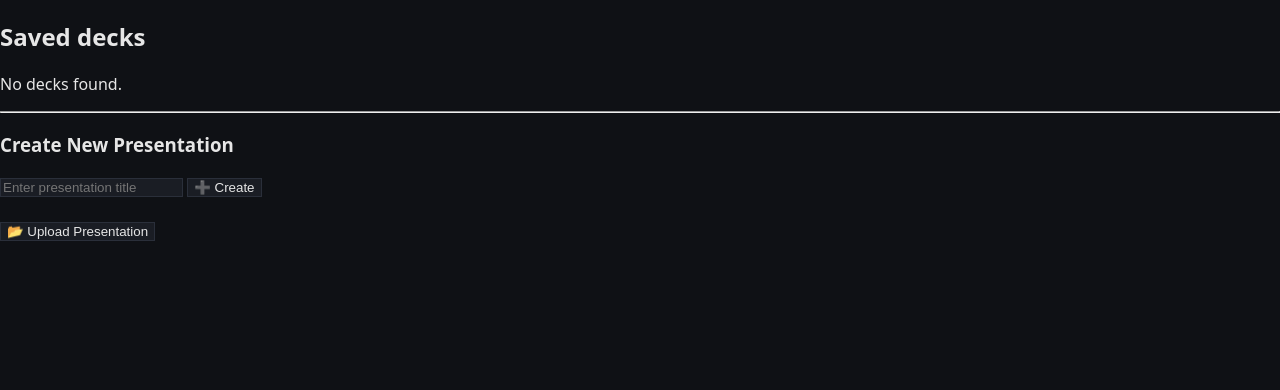
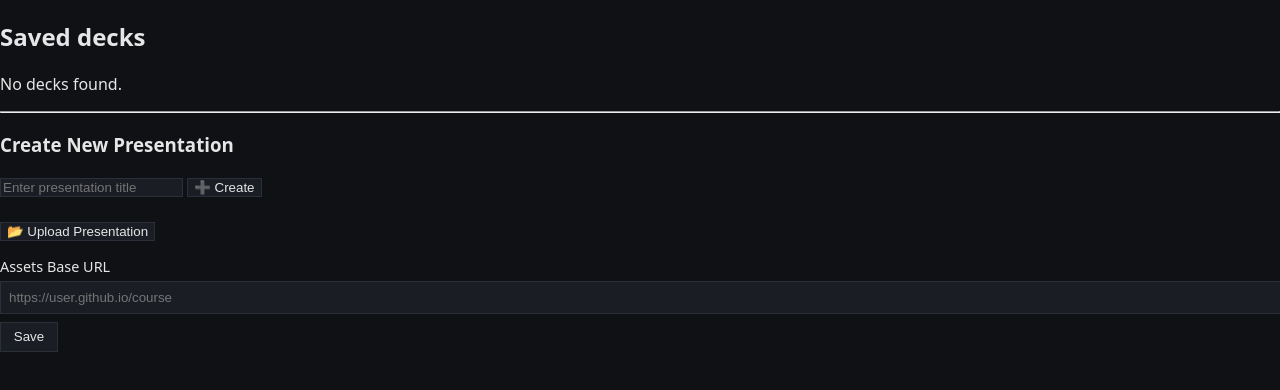
Before and after one commit to bilza2023/taleem-editor, a SvelteKit app: page / in a window 1280 px wide. Shown: the top 390 px of the page. Built offline with nearby package versions, Linux system fonts and the light colour scheme.

Commit message:
github hosted images

```diff
--- a/src/routes/+page.svelte
+++ b/src/routes/+page.svelte
@@ -6,6 +6,25 @@
 	let savedDecks = [];
 	let fileInput;
 	let newTitle = "";
+	let userContentUrl = '';
+
+onMount(() => {
+	const saved = localStorage.getItem('taleem-user-content-url');
+	if (saved) {
+		userContentUrl = saved;
+	}
+});
+
+function saveUserContentUrl() {
+	if (!userContentUrl) {
+		localStorage.removeItem('taleem-user-content-url');
+		return;
+	}
+
+	const cleaned = userContentUrl.trim().replace(/\/$/, '');
+	localStorage.setItem('taleem-user-content-url', cleaned);
+	alert("saved" + cleaned);
+}
 
 	// ----------------------------
 	// LOAD SAVED DECKS
@@ -171,3 +190,24 @@
 	on:change={handleUpload}
 	style="display:none"
 />
+
+<div style="margin-top: 1rem;">
+	<!-- svelte-ignore a11y_label_has_associated_control -->
+	<label style="display:block; font-size:0.9rem; margin-bottom:0.3rem;">
+		Assets Base URL
+	</label>
+
+	<input
+		type="text"
+		bind:value={userContentUrl}
+		placeholder="https://user.github.io/course"
+		style="width:100%; padding:0.5rem;"
+	/>
+
+	<button
+		on:click={saveUserContentUrl}
+		style="margin-top:0.5rem; padding:0.4rem 0.8rem;"
+	>
+		Save
+	</button>
+</div>
--- a/static/player/applyStaticPlayerDefaults.js
+++ b/static/player/applyStaticPlayerDefaults.js
@@ -4,8 +4,8 @@
  * Mutates deck in place (runtime only).
  */
 export function applyStaticPlayerDefaults(deck) {
-    const DEFAULT_IMAGE = "./images/image.webp";
-    const DEFAULT_BG = "./images/bg.webp";
+    const DEFAULT_IMAGE = "image.webp";
+    const DEFAULT_BG = "bg.webp";
 
     // background override
     if (deck.background) {
```
Also changed, not shown: static/player/play.js (+22 -5 lines), 1 other file (tests, documents, lock files or other folders).
